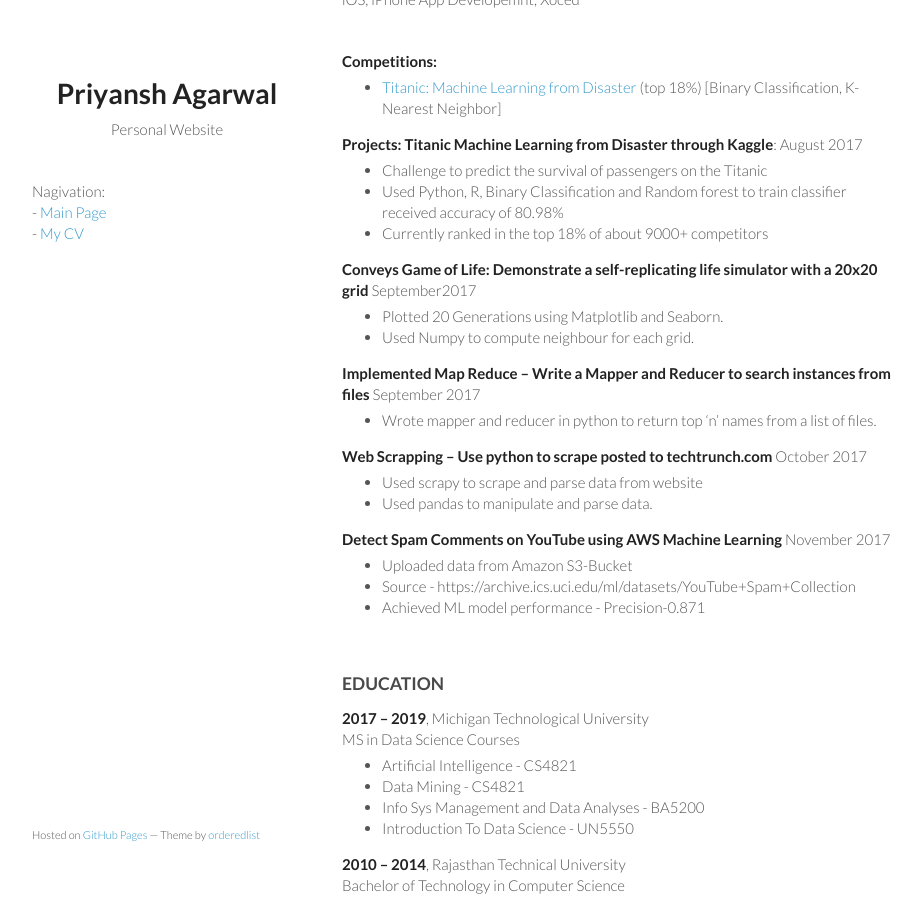
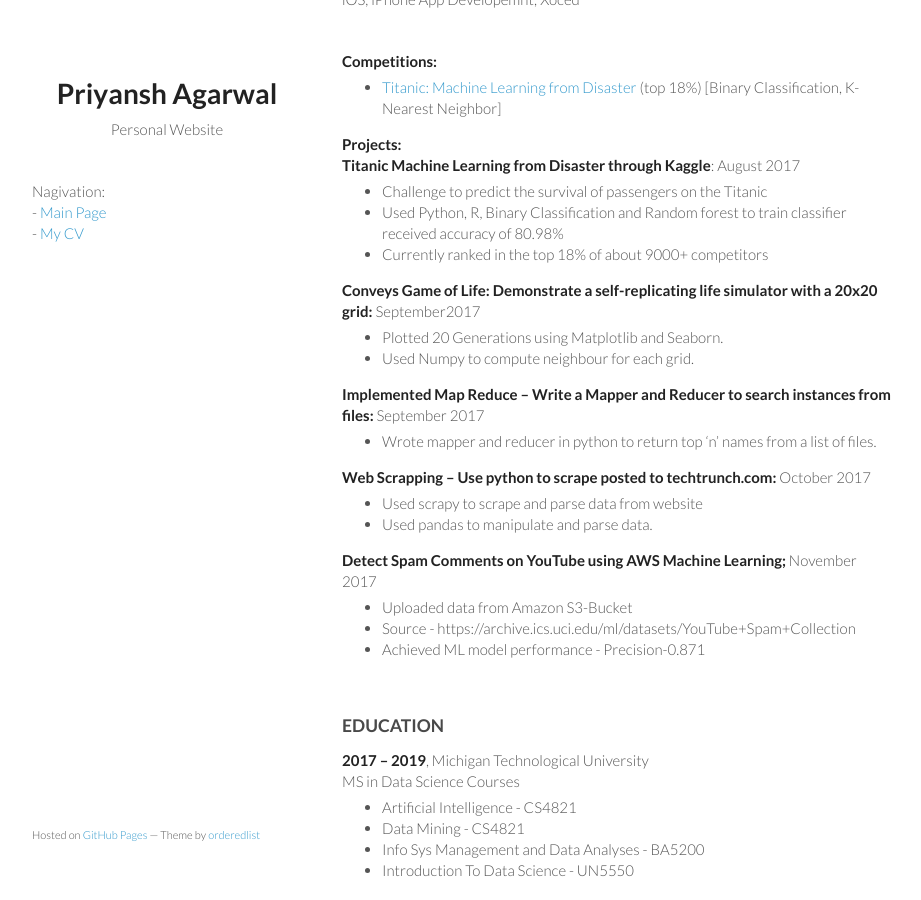
Before and after one commit to priyanshAgarwal/priyanshagarwal.github.io, a Jekyll site: the page built from cv.md, in a window 1280 px wide and 900 px high, scrolled down 1165 px. Shown: the whole window, without its empty margins (178-1099 px from the left). Built offline with Jekyll 4.4.1, drawn with Linux system fonts in a browser that asks for light colours.

Commit message:
Update cv.md

```diff
--- a/cv.md
+++ b/cv.md
@@ -72,24 +72,24 @@ iOS, iPhone App Developemnt; Xoced<br/>
 
 - [Titanic: Machine Learning from Disaster](https://www.kaggle.com/c/titanic) (top 18%) [Binary Classification, K-Nearest Neighbor]
 
-**Projects:**
-<strong>Titanic Machine Learning from Disaster through Kaggle</strong>:                                             August 2017 <br>
+**Projects:**<br>
+<strong>Titanic Machine Learning from Disaster through Kaggle</strong>:                                              August 2017 <br>
   - Challenge to predict the survival of passengers on the Titanic
   -	Used Python, R, Binary Classification and Random forest to train classifier received accuracy of 80.98%
   -	Currently ranked in the top 18% of about 9000+ competitors
 
-<strong>Conveys Game of Life: Demonstrate a self-replicating life simulator with a 20x20 grid</strong>              September2017<br>
+<strong>Conveys Game of Life: Demonstrate a self-replicating life simulator with a 20x20 grid:</strong>              September2017<br>
   -	Plotted 20 Generations using Matplotlib and Seaborn.
   -	Used Numpy to compute neighbour for each grid.
 
-<strong>Implemented Map Reduce – Write a Mapper and Reducer to search instances from files</strong>                 September 2017 <br>
+<strong>Implemented Map Reduce – Write a Mapper and Reducer to search instances from files:</strong>                 September 2017 <br>
   -	Wrote mapper and reducer in python to return top ‘n’ names from a list of files.
 
-<strong>Web Scrapping – Use python to scrape posted to techtrunch.com</strong>                                      October 2017 <br>
+<strong>Web Scrapping – Use python to scrape posted to techtrunch.com:</strong>                                      October 2017 <br>
   -	Used scrapy to scrape and parse data from website
   -	Used pandas to manipulate and parse data.
 
- <strong>Detect Spam Comments on YouTube using AWS Machine Learning</strong>                                        November 2017 <br>
+ <strong>Detect Spam Comments on YouTube using AWS Machine Learning;</strong>                                        November 2017 <br>
   - Uploaded data from Amazon S3-Bucket
   - Source - https://archive.ics.uci.edu/ml/datasets/YouTube+Spam+Collection
   - Achieved ML model performance - Precision-0.871
```
